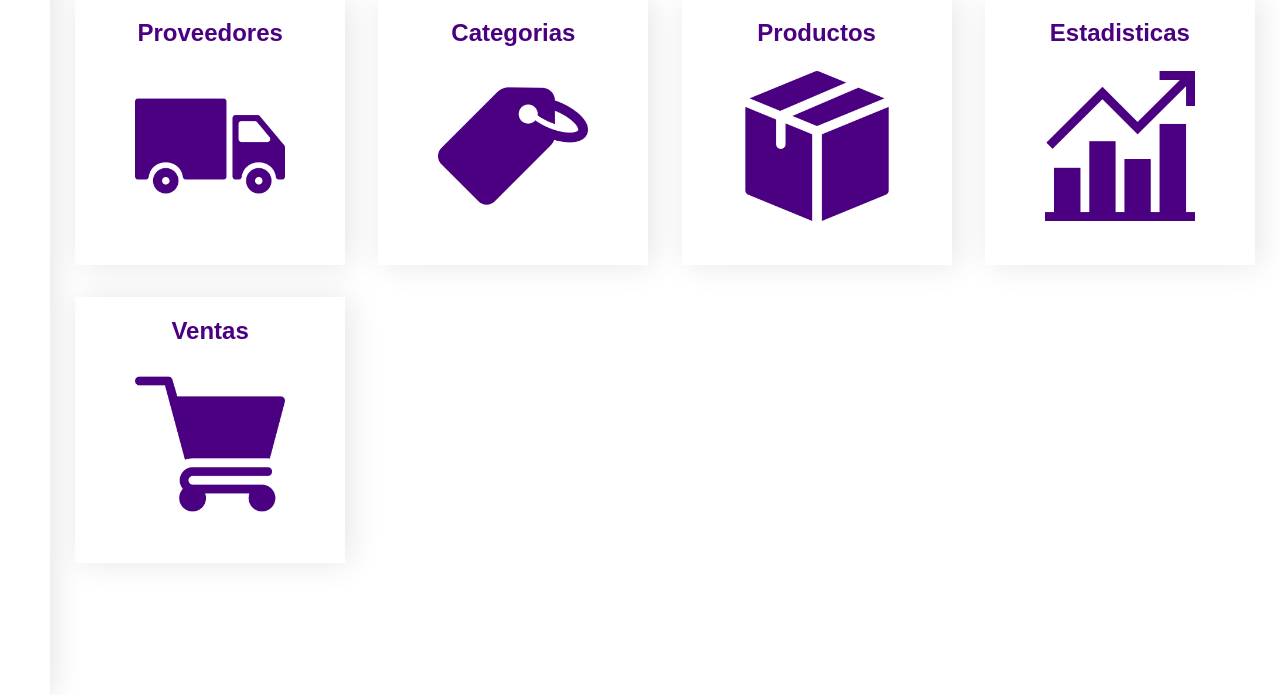
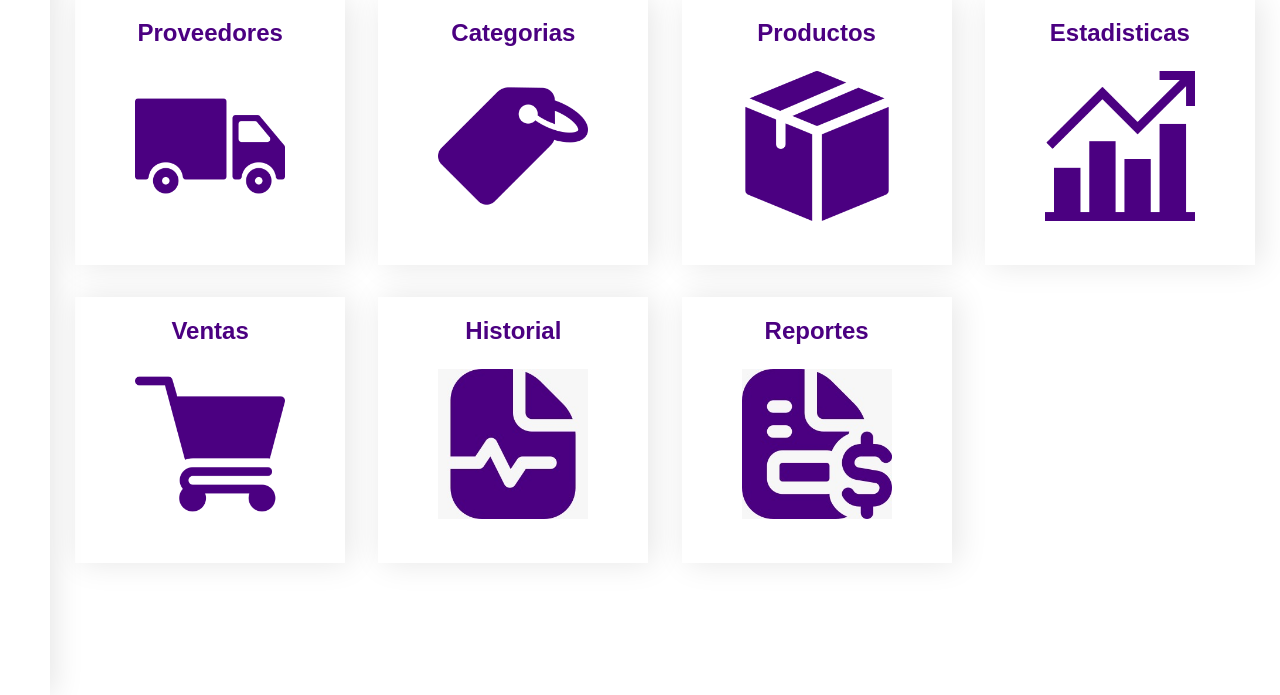
Before and after one commit to LuisErnesto1234/SAN_SEBASTIAN_PV_DAZA, a Django app: template ventas/templates/inicio.html in a window 1280 px wide. Shown: the part 105-800 px from the top of the page. Run offline with Django 5.2, Linux system fonts and the light colour scheme; the template is opened without the code that fills it, so the values that code supplies are empty; some libraries are stand-ins or nearby versions.

Commit message:
inicio terminado

```diff
--- a/ventas/templates/inicio.html
+++ b/ventas/templates/inicio.html
@@ -34,6 +34,14 @@
                 <img src="/static/img/img-carro.png" alt="">
                 </div>
                 </a>
+                <a href="{% url 'historialPageLink' %}" class="enlace">
+                <div class="item"><h2>Historial</h2>
+                <img src="/static/img/img-reportes.jpeg" alt="">
+                </div>
+                <a href="{% url 'reportesPageLink' %}" class="enlace">
+                <div class="item"><h2>Reportes</h2>
+                <img src="/static/img/img-historial.jpeg" alt="">
+                </div>
         </div>
 
 {% endblock %}
```
Also changed, not shown: db.sqlite3, ventas/static/img/img-historial.jpeg (added), ventas/static/img/img-reportes.jpeg (added).
